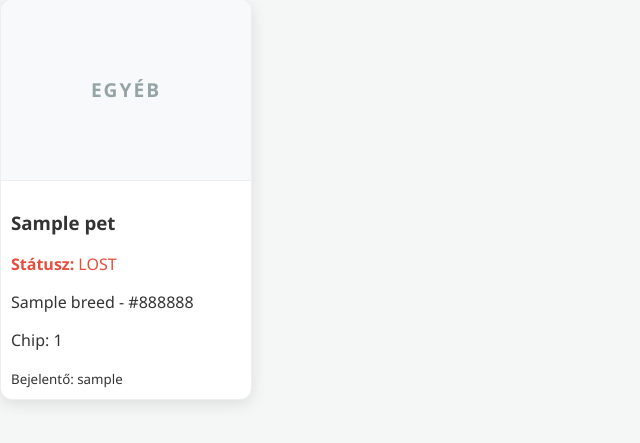
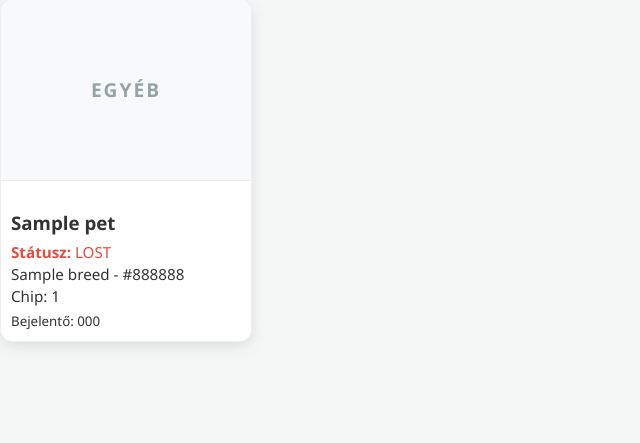
Before and after one commit to MrHerculePoirot/Szakdolgozat, a Flask app: template templates/all_pets.html in a window 1280 px wide. Shown: the part 158-601 px from the top of the page, without its empty margins (0-640 px from the left). Run offline with Flask 3, Linux system fonts and the light colour scheme; the template is opened without the code that fills it: most values are stand-ins (such as "Sample title", 1, 10 or a date in 2020).

Commit message:
Rewriting animal cards

```diff
--- a/static/style.css
+++ b/static/style.css
@@ -264,3 +264,13 @@ select {
     border-bottom: 2px solid #27ae60;
     display: inline-block;
 }
+
+.pet-info p {
+    margin: 4px 0;
+    line-height: 1.2;
+    font-size: 0.95rem;
+}
+
+.pet-info h3 {
+    margin-bottom: 8px;
+}
--- a/templates/all_pets.html
+++ b/templates/all_pets.html
@@ -25,7 +25,7 @@
                 <p class="chip-info">Chip: {{ pet.chip_id or 'Nem ismert' }}</p>
 
                 <div class="card-footer">
-                    <small>Bejelentő: {{ pet.owner.username }}</small>
+                    <small>Bejelentő: {{ pet.owner.phone }}</small>
                 </div>
             </div>
         </div>
```
